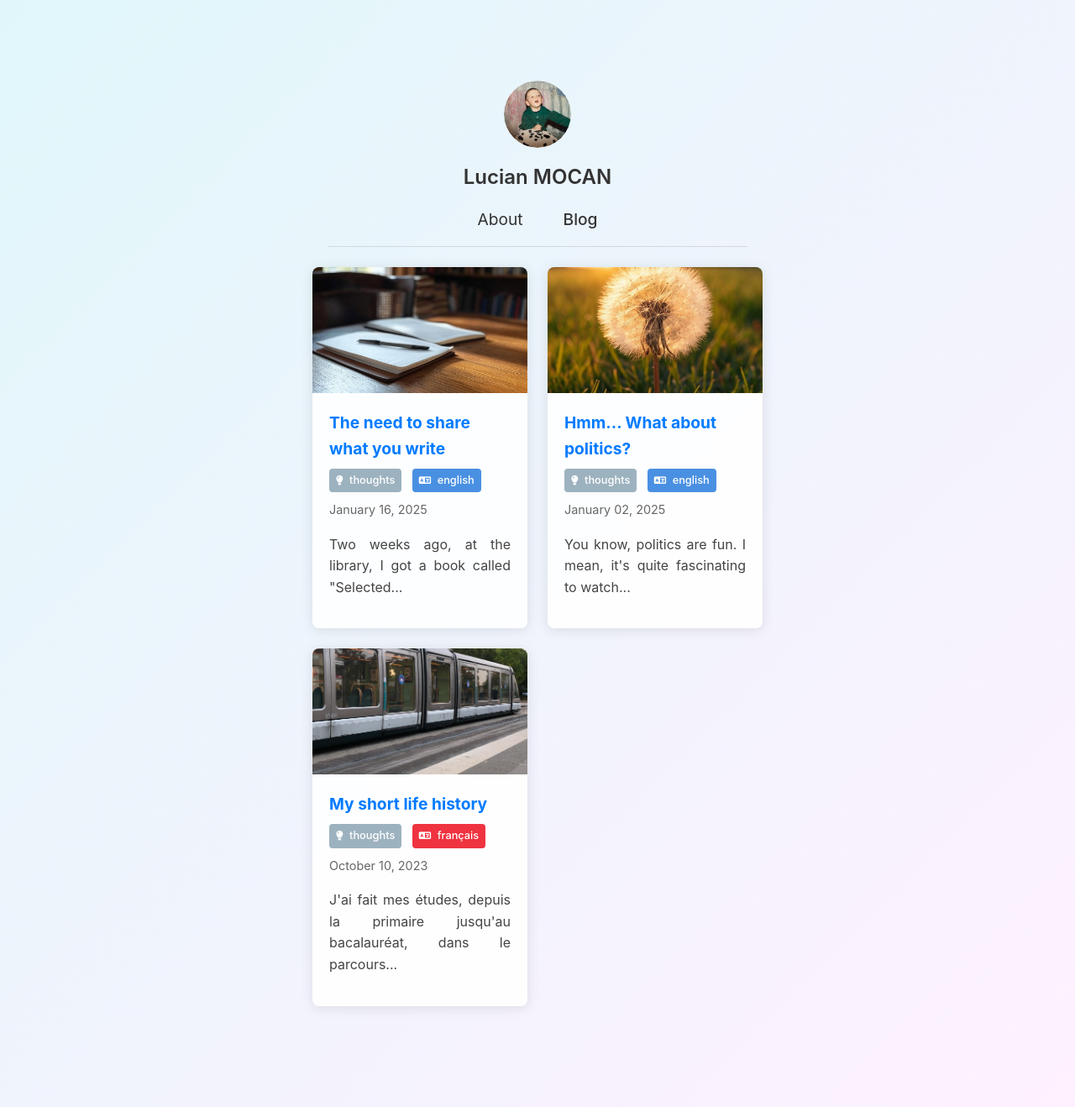
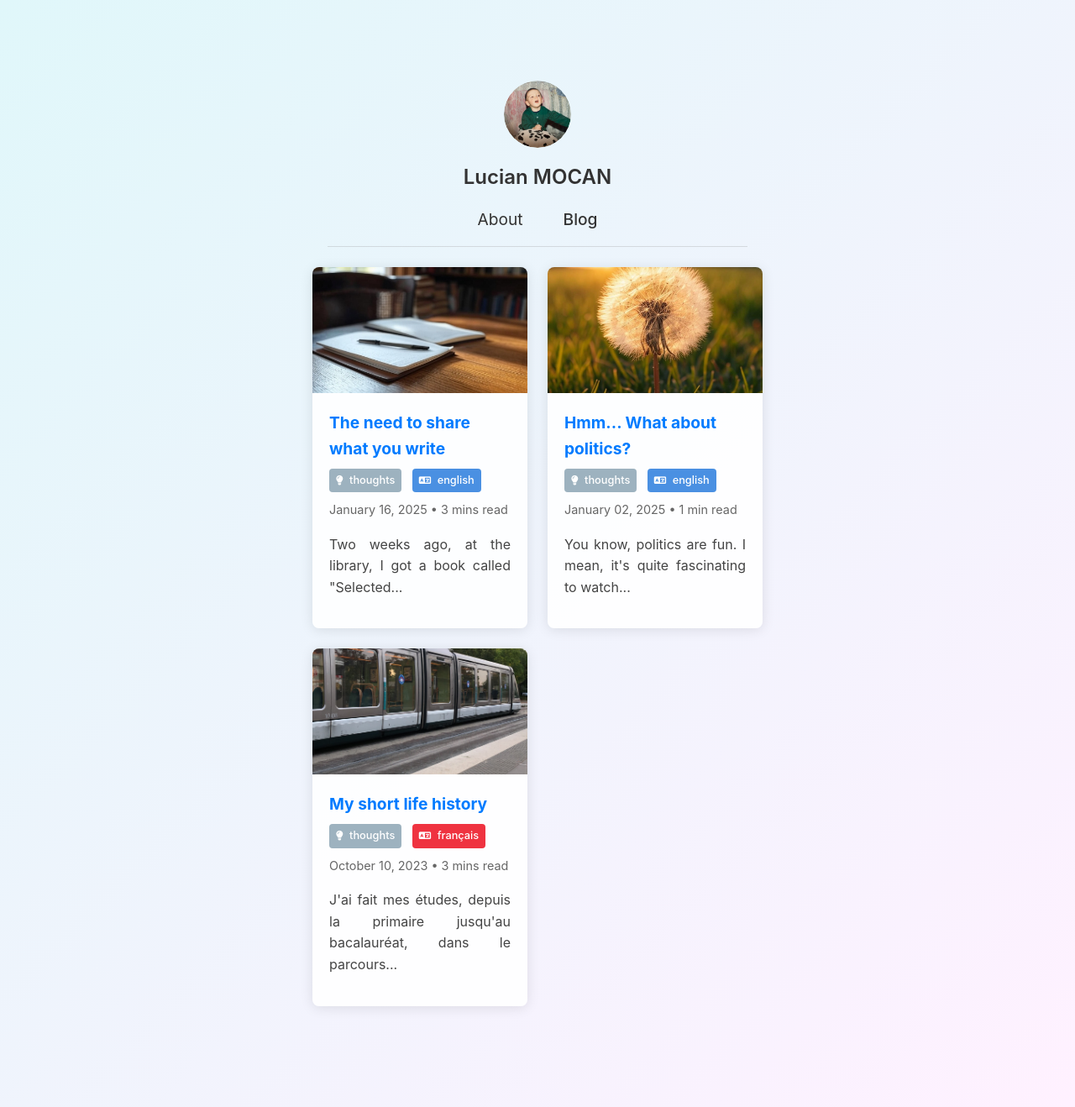
Before and after one commit to lucianmocan/lucianmocan.github.io, a Jekyll site: the page built from blog/index.html, in a window 1280 px wide. Shown: the whole page at 84% size. Built offline with Jekyll 4.4.1, drawn with Linux system fonts in a browser that asks for light colours.

Commit message:
add post reading time indicator

```diff
--- /dev/null
+++ b/_plugins/reading_time.rb
@@ -0,0 +1,11 @@
+module ReadingTimeFilter
+    def reading_time(input)
+        words_per_minute = 200
+        words = input.split.size
+        minutes = (words / words_per_minute).floor
+        minutes_label = minutes === 1 ? " min" : " mins"
+        minutes.to_s + minutes_label + " read"
+    end
+end
+
+Liquid::Template.register_filter(ReadingTimeFilter)
--- a/blog/index.html
+++ b/blog/index.html
@@ -29,7 +29,7 @@ layout: default
                         {% endfor %}
                     </div>
                 {% endif %}
-                    <span class="post-date">{{ post.date | date: "%B %d, %Y" }}</span>
+                    <span class="post-date">{{ post.date | date: "%B %d, %Y" }} • {{ post.content | reading_time }}</span>
                     <p class="post-excerpt">{{ post.excerpt | strip_html | truncatewords: 12 }}</p>
                 </div>
             </div>
```
